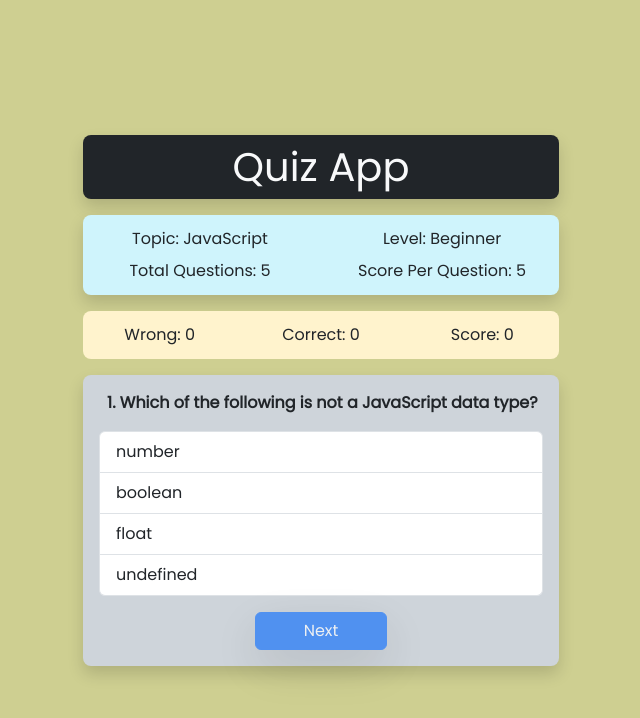
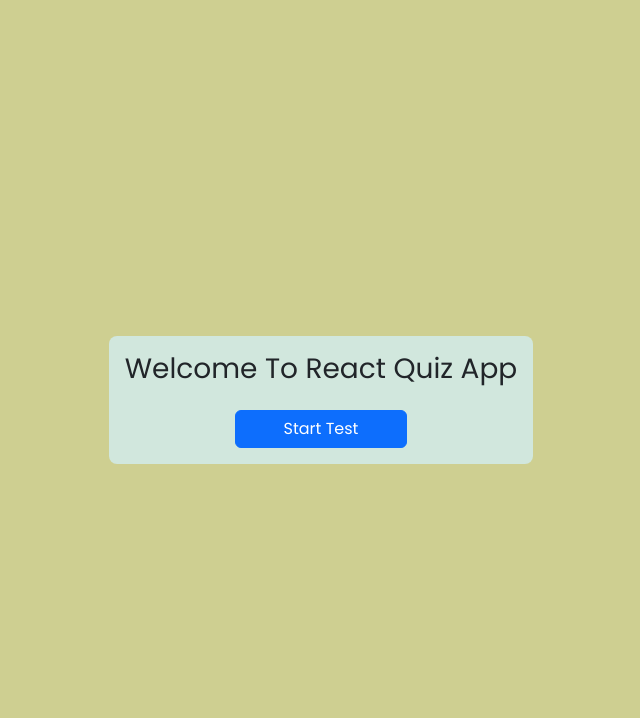
Before and after one commit to Sanakh998/quiz-app-with-react, a React (Vite) app: page / in a window 1280 px wide. Shown: the top 718 px of the page, without its empty margins (319-959 px from the left). Built offline with nearby package versions, Linux system fonts and the light colour scheme.

Commit message:
Added Start Page

```diff
--- a/src/App.jsx
+++ b/src/App.jsx
@@ -5,17 +5,19 @@ import Header from "./assets/Components/Header";
 import ScoreBar from "./assets/Components/ScoreBar";
 import Main from "./assets/Components/Main";
 import Result from "./assets/Components/Result";
+import StartPage from "./assets/Components/StartPage";
 
 function App() {
+  const [isCompleted, setIsCompleted] = useState(false);
+  const [isStart, setIsStart] = useState(true);
   const [activeQuestion, setActiveQuestion] = useState(0);
-  const [selectedAnswer, setSelectedAnswer] = useState("");
-  const [selectedAnswerIndex, setSelectedAnswerIndex] = useState(null);
-  const [isCompleted, setIsCompleted] = useState(false);
   const [result, setResult] = useState({
     score: 0,
     correctAnswers: 0,
     wrongAnswers: 0,
   });
+  const [selectedAnswer, setSelectedAnswer] = useState("");
+  const [selectedAnswerIndex, setSelectedAnswerIndex] = useState(null);
 
   const { questions } = quiz;
   const { question, options, correctAnswer } = questions[activeQuestion];
@@ -65,9 +67,17 @@ function App() {
       setIsCompleted(false);
     setSelectedAnswerIndex(null);
   };
+  const onStart = () => {
+    setIsStart(false)
+  }
+
 
   return (
     <div className="container d-flex flex-column rounded-3">
+      {isStart ? (
+        <StartPage onStart={onStart}/>
+      ) : (
+        <div>
           <Header />
           <ScoreBar result={result} />
           {isCompleted ? (
@@ -85,6 +95,8 @@ function App() {
               handleNext={handleNext}
               checkAnswer={checkAnswer}
             />
+          )}{" "}
+        </div>
       )}
     </div>
   );
--- /dev/null
+++ b/src/assets/Components/StartPage.jsx
@@ -0,0 +1,12 @@
+import React from 'react'
+
+const StartPage = ({onStart}) => {
+  return (
+    <div className="text-center bg-success-subtle p-3 rounded-3">
+          <h3 className="mb-4">Welcome To React Quiz App</h3>
+          <button className="btn btn-primary px-5" onClick={onStart}>Start Test</button>
+        </div>
+  )
+}
+
+export default StartPage
```
Lines whose indentation alone changed are shown as unchanged.
